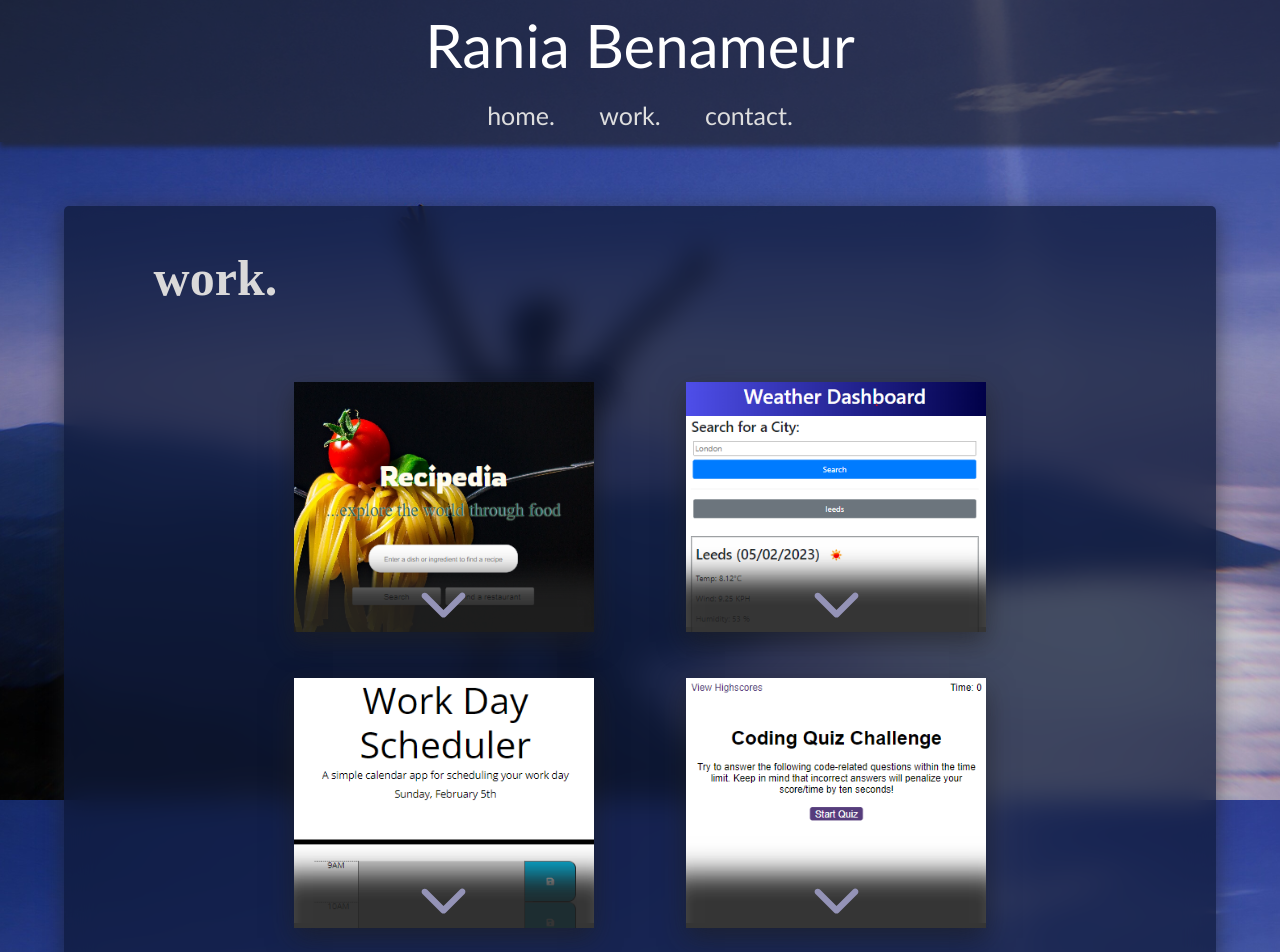
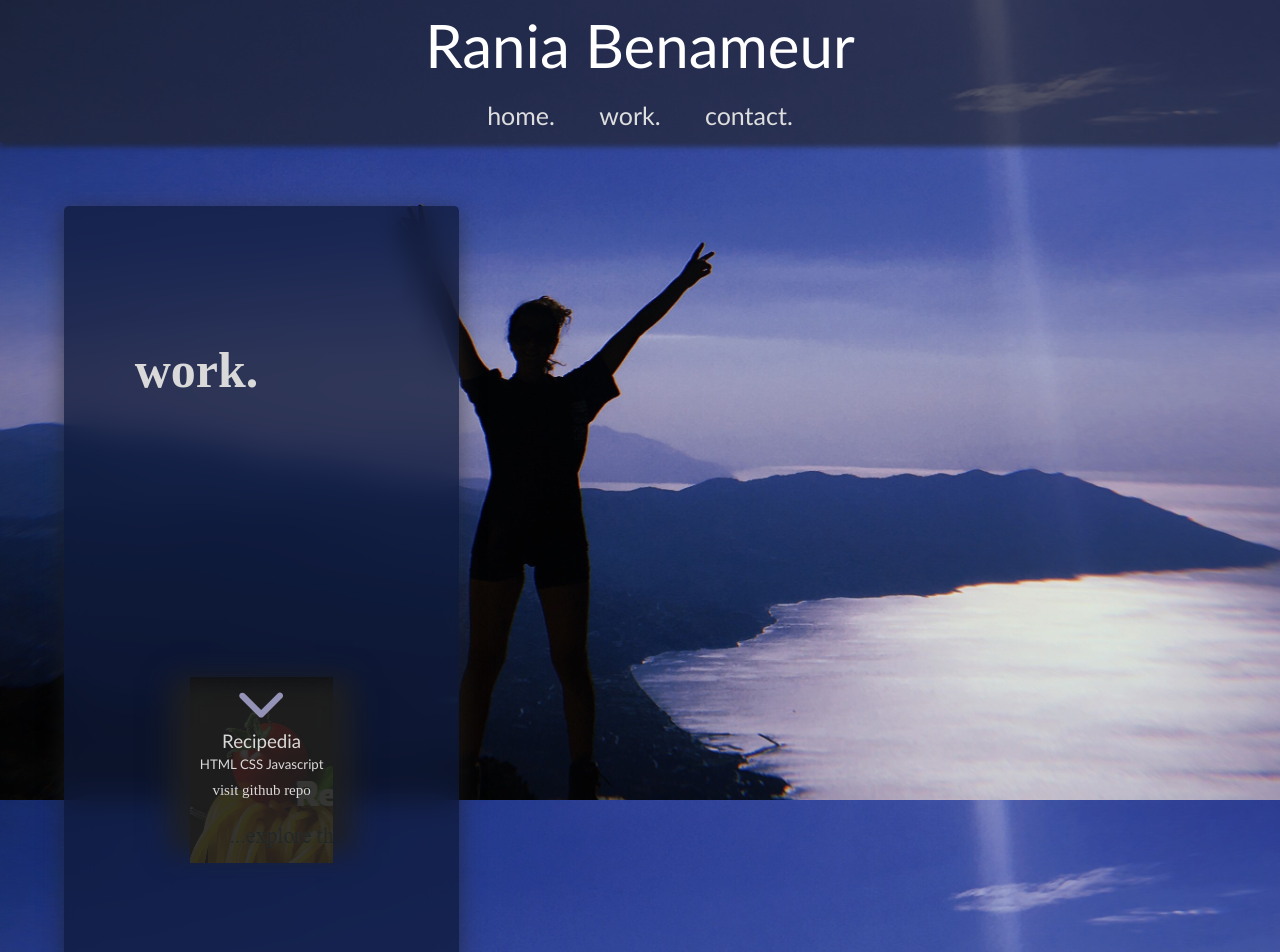
Before and after one commit to RBenameur/Rania-Benameur-Portfolio-React, a React (Create React App) app in the folder my-react-app/: page /portfolio in a window 1280 px wide. Shown: the top 952 px of the page. Built offline with nearby package versions, Linux system fonts and the light colour scheme.

Commit message:
props passed to portfolio component from the portfolio page

```diff
--- a/my-react-app/src/components/portfolio/Portfolio.js
+++ b/my-react-app/src/components/portfolio/Portfolio.js
@@ -3,14 +3,26 @@ import "./portfolio.css";
 // import { Element } from 'react-scroll';
 import { FontAwesomeIcon } from "@fortawesome/react-fontawesome";
 import { faChevronDown } from '@fortawesome/free-solid-svg-icons';
+import portfolioData from "../../data/projectData.json";
 
-function Portfolio(){
+function Portfolio(props){
+
+    const dataObj = portfolioData.data;
+
+    const index = props.injectData;
 
     return (
         <>
-            <div className=" card card1">
+        <div className={"card" + index}>
+        <FontAwesomeIcon icon={faChevronDown} className="icon" />
+            <div className="card-text">
+                <h3>{dataObj[index].name}</h3>
+                <h5>HTML CSS Javascript</h5>
+                <a href="https://github.com/RBenameur/javascript-quiz" target="_blank" rel="noopener noreferrer"><p>visit github repo</p></a>
+            </div>
+        </div>
+            {/* <div className=" card card1">
             <FontAwesomeIcon icon={faChevronDown} className="icon" />
-                {/* <i className="fas fa-chevron-down fa-3x"></i> */}
                 <div className="card-text">
                     <h3>Recipedia</h3>
                     <h5>HTML CSS JavaScript JQuery Bootstraps</h5>
@@ -20,7 +32,6 @@ function Portfolio(){
 
             <div className="card card2">
             <FontAwesomeIcon icon={faChevronDown} className="icon" />
-                {/* <i className="fas fa-chevron-down fa-3x"></i> */}
                 <div className="card-text">
                     <h3>Weather Dashboard</h3>
                     <h5> HTML CSS JavaScript JQuery Moment.js Bootstraps</h5>
@@ -30,7 +41,6 @@ function Portfolio(){
 
             <div className=" card card3">
             <FontAwesomeIcon icon={faChevronDown} className="icon" />
-                {/* <i className="fas fa-chevron-down fa-3x"></i> */}
                 <div className="card-text">
                     <h3>Daily Planner</h3>
                     <h5> HTML CSS JavaScript Moment.js JQuery Bootstraps</h5>
@@ -40,13 +50,12 @@ function Portfolio(){
 
             <div className=" card card4">
             <FontAwesomeIcon icon={faChevronDown} className="icon" />
-                {/* <i className="fas fa-chevron-down fa-3x"></i> */}
                 <div className="card-text">
                     <h3>Javascript Quiz</h3>
                     <h5>HTML CSS Javascript</h5>
                     <a href="https://github.com/RBenameur/javascript-quiz" target="_blank" rel="noopener noreferrer"><p>visit github repo</p></a>
                 </div>
-            </div>
+            </div> */}
         </>
     );
 }
--- a/my-react-app/src/components/portfolio/portfolio.css
+++ b/my-react-app/src/components/portfolio/portfolio.css
@@ -48,13 +48,13 @@ section {
     justify-content: center;
 }
 
-.card1 {background-image: url(../../images/Recipedia_Landing_Page.PNG)}
+.card0 {background-image: url(../../images/Recipedia_Landing_Page.PNG)}
 
-.card2 {background-image: url(../../images/Weather_Dashboard.PNG)}
+.card1 {background-image: url(../../images/Weather_Dashboard.PNG)}
 
-.card3 {background-image: url(../../images/Daily_Planner.PNG)}
+.card2 {background-image: url(../../images/Daily_Planner.PNG)}
 
-.card4 {background-image: url(../../images/Javascript_quiz.PNG)}
+.card3 {background-image: url(../../images/Javascript_quiz.PNG)}
 
 .card {
     margin: 0 5% 5% 5%;
--- a/my-react-app/src/data/projectData.json
+++ b/my-react-app/src/data/projectData.json
@@ -1,18 +1,27 @@
 {
-    "Recipedia": {
+    "data": [{
+        "name":"Recipedia",
         "description": "HTML CSS JavaScript JQuery Bootstraps",
-        "href": "https://github.com/o1ujok3/Recipedia"
+        "github": "https://github.com/o1ujok3/Recipedia",
+        "deployed": "https://github.com/o1ujok3/Recipedia"
     },
-    "Weather Dashboard": {
+    {
+        "name": "Weather Dashboard",
         "description": "HTML CSS JavaScript JQuery Moment.js Bootstraps",
-        "href": "https://github.com/RBenameur/Weather-Dashboard"
+        "github": "https://github.com/RBenameur/Weather-Dashboard",
+        "deployed": "https://github.com/o1ujok3/Recipedia"
     },
-    "Daily Planner": {
+    {
+        "name": "Daily Planner",
         "description": "HTML CSS JavaScript Moment.js JQuery Bootstraps",
-        "href": "https://github.com/RBenameur/Daily-Planner-App"
+        "github": "https://github.com/RBenameur/Daily-Planner-App",
+        "deployed": "https://github.com/o1ujok3/Recipedia"
     },
-    "Javascript Quiz": {
+    {
+        "name": "Javascript Quiz",
         "description": "HTML CSS Javascript",
-        "href": "https://github.com/RBenameur/javascript-quiz"
-    }
+        "github": "https://github.com/RBenameur/javascript-quiz",
+        "deployed": "https://github.com/o1ujok3/Recipedia"
+    }]
+
 }
--- a/my-react-app/src/pages/portfolio/Portfolio.js
+++ b/my-react-app/src/pages/portfolio/Portfolio.js
@@ -2,14 +2,20 @@ import React from "react";
 import './portfolio.css';
 import Portfolio from "../../components/portfolio/Portfolio";
 
+
+
 function PortfolioPage() {
+
+
+
+    // console.log(dataList);
 
     return (
         <>
             <section className="page-section" id="work">
                 <h2>work.</h2>
                 <div className="card-container">
-                    <Portfolio />
+                    <Portfolio injectData="0" />
                 </div>
             </section>
         </>
```
